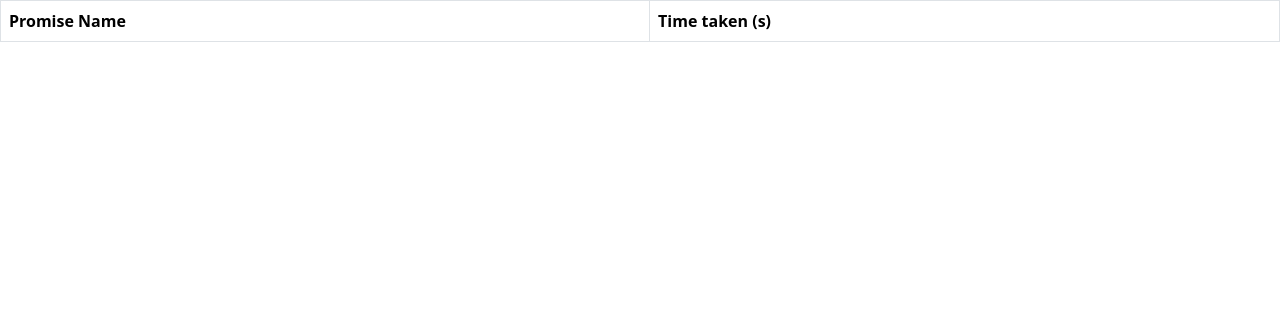
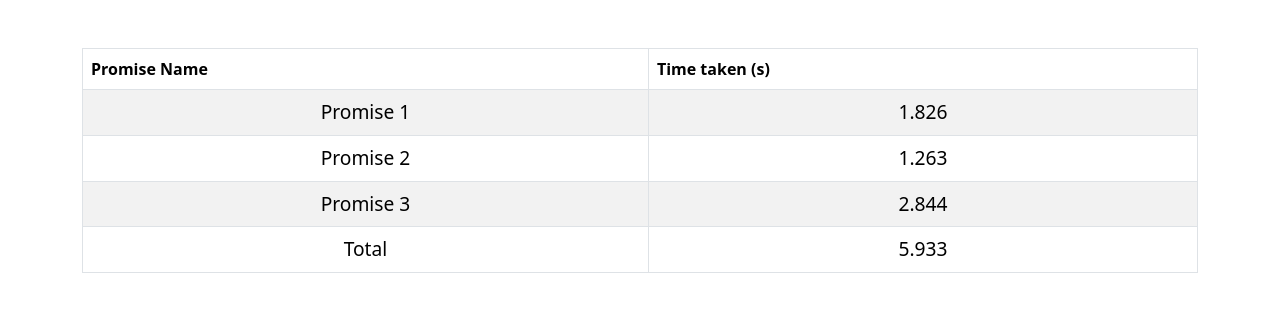
Before and after one commit to acciojob/wait-for-multiple-promises-SangmalaSuryavanshi, a website: page main.html in a window 1280 px wide. Drawn offline with nearby package versions, Linux system fonts and the light colour scheme.

Commit message:
created a submission

```diff
--- a/main.html
+++ b/main.html
@@ -1,8 +1,13 @@
 <!DOCTYPE html>
+<html lang="en">
+  <head>
+    <meta charset="UTF-8" />
+    <meta name="viewport" content="width=device-width, initial-scale=1.0" />
+    <title>Promise Wait Example</title>
+    <!-- Link to external CSS file -->
+    <link rel="stylesheet" href="styles.css" />
 
-<html>
-  <head>
-    <link rel="stylesheet" href="styles.css" />
+    <!-- Bootstrap CSS for styling -->
     <link
       href="https://cdn.jsdelivr.net/npm/bootstrap@5.3.0-alpha1/dist/css/bootstrap.min.css"
       rel="stylesheet"
@@ -12,7 +17,8 @@
   </head>
 
   <body>
-    <!-- the entire body must be written by student -->
+    <div class="container mt-5">
+      <!-- Table for displaying results -->
       <table class="table table-striped table-hover table-bordered">
         <thead>
           <tr>
@@ -20,10 +26,16 @@
             <th>Time taken (s)</th>
           </tr>
         </thead>
-      <tbody id="output"></tbody>
+        <tbody id="output">
+          <!-- Rows will be added dynamically by JS -->
+        </tbody>
       </table>
+    </div>
 
-    <script type="text/javascript" src="./script.js"></script>
+    <!-- Link to the JS script -->
+    <script type="text/javascript" src="script.js"></script>
+
+    <!-- Bootstrap JS for additional functionality -->
     <script
       src="https://cdn.jsdelivr.net/npm/bootstrap@5.3.0-alpha1/dist/js/bootstrap.bundle.min.js"
       integrity="sha384-w76AqPfDkMBDXo30jS1Sgez6pr3x5MlQ1ZAGC+nuZB+EYdgRZgiwxhTBTkF7CXvN"
--- a/script.js
+++ b/script.js
@@ -1 +1,66 @@
 //your JS code here. If required.
+// script.js
+
+// Function to create a random promise that resolves after a random delay
+function createRandomPromise(promiseName) {
+  const randomTime = Math.random() * 2 + 1; // Random time between 1 and 3 seconds
+  return new Promise(resolve => {
+    setTimeout(() => {
+      resolve(randomTime);
+    }, randomTime * 1000); // Convert time to milliseconds
+  }).then(time => ({ promiseName, time: time.toFixed(3) }));
+}
+
+// Create the three promises
+const promise1 = createRandomPromise('Promise 1');
+const promise2 = createRandomPromise('Promise 2');
+const promise3 = createRandomPromise('Promise 3');
+
+// Display "Loading..." message before promises resolve
+document.getElementById('output').innerHTML = `
+  <tr>
+    <td colspan="2" id="loading">Loading...</td>
+  </tr>
+`;
+
+// Use Promise.all to wait for all promises to resolve
+Promise.all([promise1, promise2, promise3])
+  .then(results => {
+    // Get the output table body element
+    const outputTable = document.getElementById('output');
+
+    // Remove the "Loading..." row (if it exists) from the table body
+    outputTable.innerHTML = '';
+
+    // Populate the table with results from each promise
+    results.forEach(result => {
+      const row = document.createElement('tr');
+      const promiseNameCell = document.createElement('td');
+      const timeCell = document.createElement('td');
+
+      promiseNameCell.textContent = result.promiseName;
+      timeCell.textContent = result.time;
+
+      row.appendChild(promiseNameCell);
+      row.appendChild(timeCell);
+      outputTable.appendChild(row);
+    });
+
+    // Calculate total time to resolve all promises
+    const totalTime = results.reduce((total, result) => total + parseFloat(result.time), 0).toFixed(3);
+
+    // Add the total row to the table
+    const totalRow = document.createElement('tr');
+    const totalLabelCell = document.createElement('td');
+    const totalTimeCell = document.createElement('td');
+
+    totalLabelCell.textContent = 'Total';
+    totalTimeCell.textContent = totalTime;
+
+    totalRow.appendChild(totalLabelCell);
+    totalRow.appendChild(totalTimeCell);
+    outputTable.appendChild(totalRow);
+  })
+  .catch(error => {
+    console.error('Error occurred:', error);
+  });
--- a/styles.css
+++ b/styles.css
@@ -1 +1,34 @@
 /*  your css code here. If applicable */
+/* styles.css */
+body {
+  font-family: Arial, sans-serif;
+  background-color: #f8f9fa;
+  color: #333;
+}
+
+table {
+  margin-top: 20px;
+}
+
+th {
+  text-align: center;
+  background-color: #007bff;
+  color: white;
+}
+
+td {
+  text-align: center;
+  font-size: 1.2em;
+}
+
+#loading {
+  text-align: center;
+  font-size: 1.5em;
+  color: #ff6f61;
+  font-weight: bold;
+}
+
+.container {
+  width: 80%;
+  margin: 0 auto;
+}
```
Lines whose indentation alone changed are shown as unchanged.
